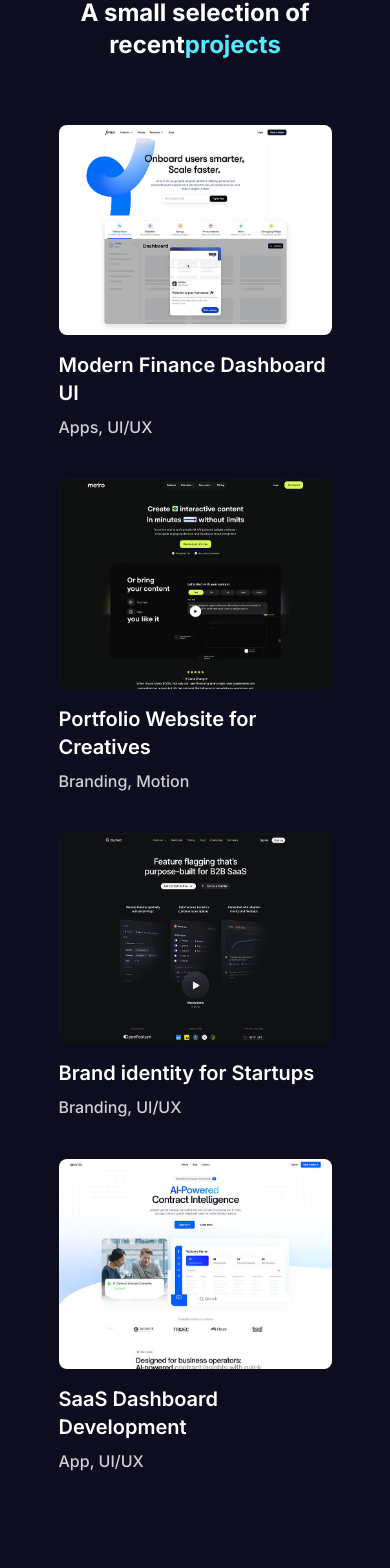
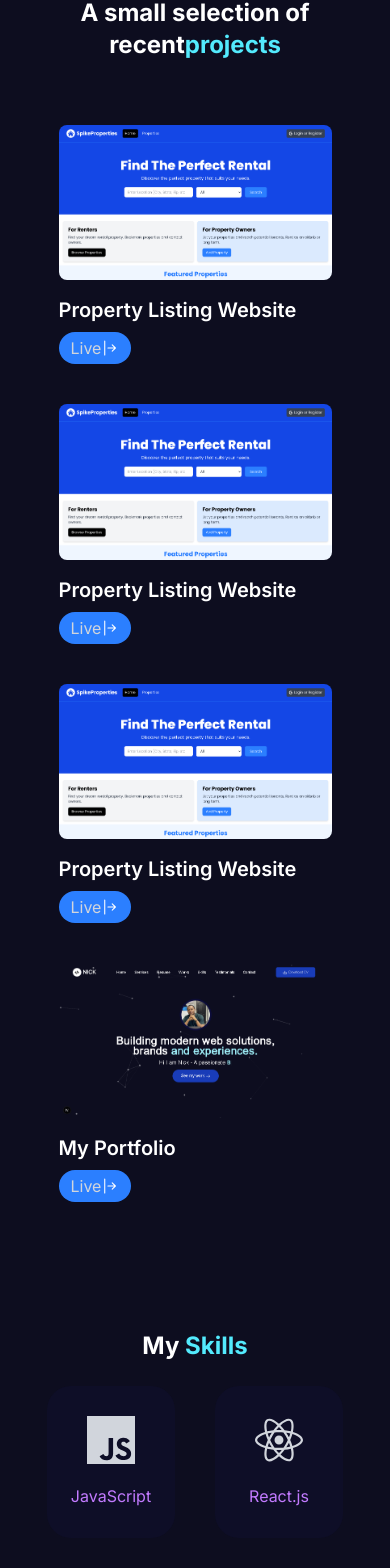
Before and after one commit to Nick-Salifu/web_portfolio, a Next.js app: page / in a window 390 px wide. Shown: the part 3599-5167 px from the top of the page. Built offline with nearby package versions, Linux system fonts and the light colour scheme.

Commit message:
edited the work/project section

```diff
--- a/components/Home/Projects/Projects.jsx
+++ b/components/Home/Projects/Projects.jsx
@@ -1,4 +1,6 @@
 import Image from "next/image"
+import { BsArrow90DegRight, BsArrowBarRight } from "react-icons/bs"
+
 
 const Projects = () => {
   return (
@@ -14,14 +16,21 @@
                     data-aos="fade-up"
                     data-aos-anchor-placement="top-center"
                     data-aos-delay="0"
-                    src="/images/p1.jpg"
+                    src="/images/spike.png"
                     alt="image"
                     width={800}
                     height={650}
                     className="rounded-lg"
                 />
-                <h1 className="mt-4 text-xl sm:text-2xl font-semibold text-white">Modern Finance Dashboard UI</h1>
-                <h1 className="text-white/80 font-medium pt-2">Apps, UI/UX</h1>
+                <h1 className="mt-4 text-xl sm:text-2xl font-semibold text-white">Property Listing Website</h1>
+                <a
+                    href="https://spike-properties.vercel.app"
+                    target="_blank"
+                    className="px-3 py-1 mt-2 bg-blue-500 rounded-full text-gray-300 hover:bg-blue-600 flex items-center space-x-2 transition-all duration-300 w-18"
+                >
+                    Live
+                    <BsArrowBarRight className="w-5 h-5 text-white font-bold" />
+                </a>
             </div>
             {/* Second Project */}
             <div>
@@ -29,14 +38,21 @@
                     data-aos="fade-up"
                     data-aos-anchor-placement="top-center"
                     data-aos-delay="100"
-                    src="/images/p2.jpg"
+                    src="/images/spike.png"
                     alt="image"
                     width={800}
                     height={650}
                     className="rounded-lg"
                 />
-                <h1 className="mt-4 text-xl sm:text-2xl font-semibold text-white">Portfolio Website for Creatives</h1>
-                <h1 className="text-white/80 font-medium pt-2">Branding, Motion</h1>
+                <h1 className="mt-4 text-xl sm:text-2xl font-semibold text-white">Property Listing Website</h1>
+                <a
+                    href="https://spike-properties.vercel.app"
+                    target="_blank"
+                    className="px-3 py-1 mt-2 bg-blue-500 rounded-full text-gray-300 hover:bg-blue-600 flex items-center space-x-2 transition-all duration-300 w-18"
+                >
+                    Live
+                    <BsArrowBarRight className="w-5 h-5 text-white font-bold" />
+                </a>
             </div>
             {/* Third Project */}
             <div>
@@ -44,14 +60,21 @@
                     data-aos="fade-up"
                     data-aos-anchor-placement="top-center"
                     data-aos-delay="200"
-                    src="/images/p3.jpg"
+                    src="/images/spike.png"
                     alt="image"
                     width={800}
                     height={650}
                     className="rounded-lg"
                 />
-                <h1 className="mt-4 text-xl sm:text-2xl font-semibold text-white">Brand identity for Startups</h1>
-                <h1 className="text-white/80 font-medium pt-2">Branding, UI/UX</h1>
+                <h1 className="mt-4 text-xl sm:text-2xl font-semibold text-white">Property Listing Website</h1>
+                <a
+                    href="https://spike-properties.vercel.app"
+                    target="_blank"
+                    className="px-3 py-1 mt-2 bg-blue-500 rounded-full text-gray-300 hover:bg-blue-600 flex items-center space-x-2 transition-all duration-300 w-18"
+                >
+                    Live
+                    <BsArrowBarRight className="w-5 h-5 text-white font-bold" />
+                </a>
             </div>
             {/* Fourth Project */}
             <div>
@@ -59,14 +82,21 @@
                     data-aos="fade-up"
                     data-aos-anchor-placement="top-center"
                     data-aos-delay="300"
-                    src="/images/p4.jpg"
+                    src="/images/portfolio.png"
                     alt="image"
                     width={800}
                     height={650}
                     className="rounded-lg"
                 />
-                <h1 className="mt-4 text-xl sm:text-2xl font-semibold text-white">SaaS Dashboard Development</h1>
-                <h1 className="text-white/80 font-medium pt-2">App, UI/UX</h1>
+                <h1 className="mt-4 text-xl sm:text-2xl font-semibold text-white">My Portfolio</h1>
+                <a
+                    href="https://spike-properties.vercel.app"
+                    target="_blank"
+                    className="px-3 py-1 mt-2 bg-blue-500 rounded-full text-gray-300 hover:bg-blue-600 flex items-center space-x-2 transition-all duration-300 w-18"
+                >
+                    Live
+                    <BsArrowBarRight className="w-5 h-5 text-white font-bold" />
+                </a>
             </div>
         </div>
     </div>
```
Also changed, not shown: public/images/portfolio.png (added), public/images/spike.png (added).
